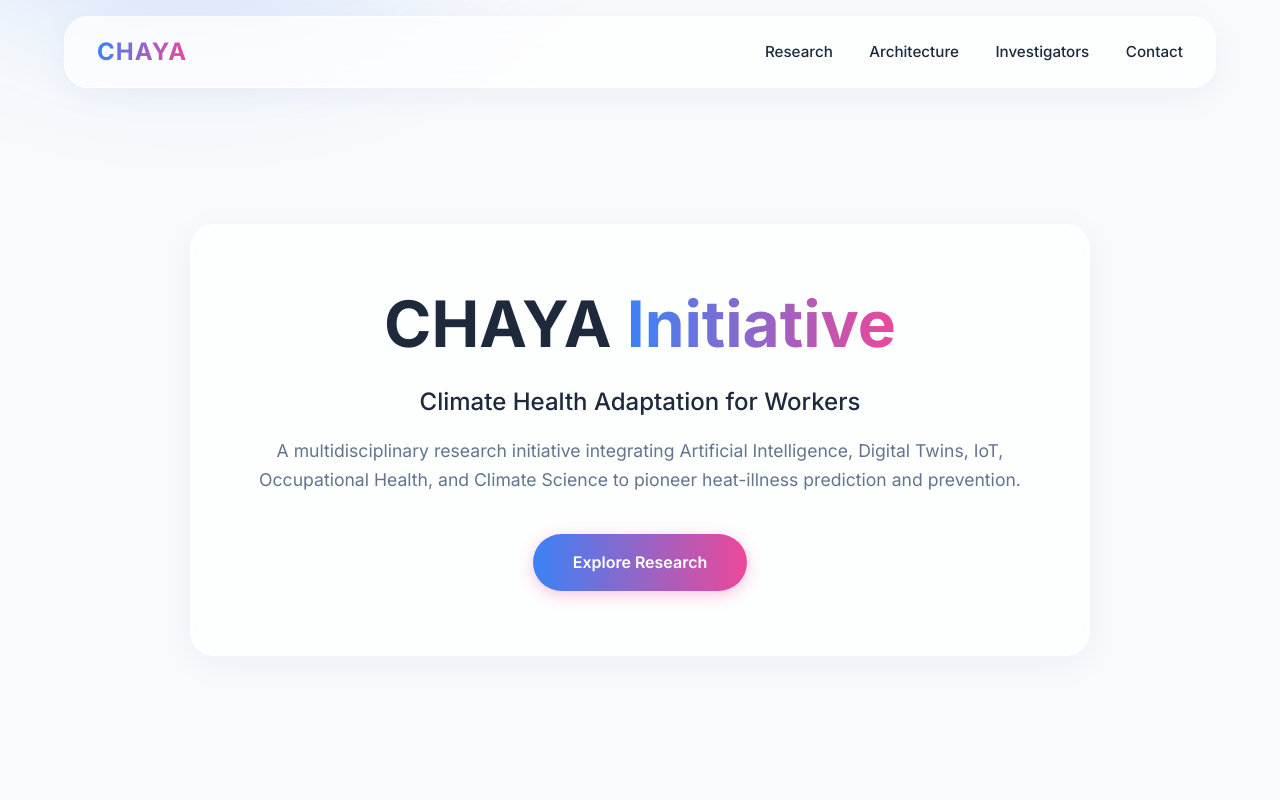
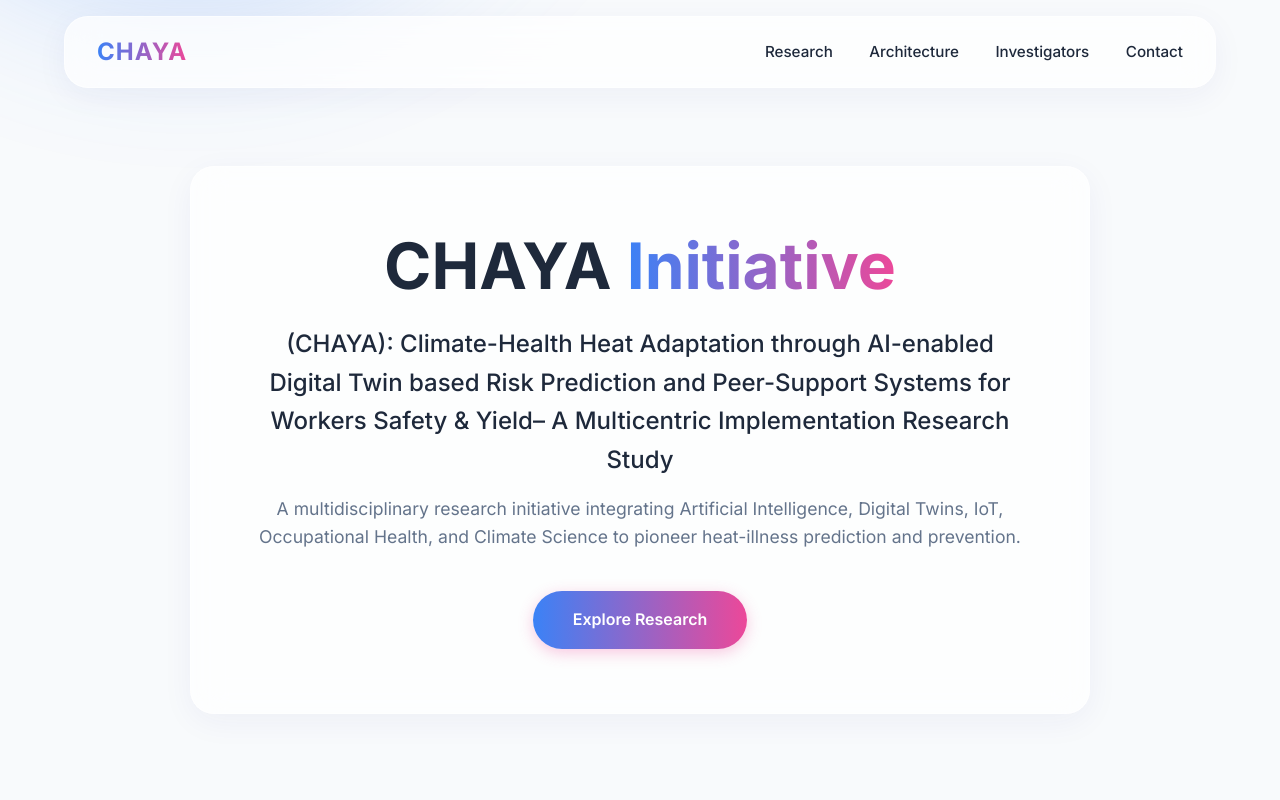
Before and after one commit to chayaicmr/chaya, a plain HTML site: page index.html in a window 1280 px wide. Shown: the top 800 px of the page. Drawn offline with nearby package versions, Linux system fonts and the light colour scheme.

Commit message:
Add files via upload

```diff
--- a/index.html
+++ b/index.html
@@ -436,7 +436,7 @@
     <section class="hero">
         <div class="hero-content glass-panel">
             <h1>CHAYA <span>Initiative</span></h1>
-            <h2>Climate Health Adaptation for Workers</h2>
+            <h2>(CHAYA): Climate-Health Heat Adaptation through AI-enabled Digital Twin based Risk Prediction and Peer-Support Systems for Workers Safety & Yield– A Multicentric Implementation Research Study</h2>
             <p>A multidisciplinary research initiative integrating Artificial Intelligence, Digital Twins, IoT, Occupational Health, and Climate Science to pioneer heat-illness prediction and prevention.</p>
             <a class="btn" href="#about">Explore Research</a>
         </div>
```
